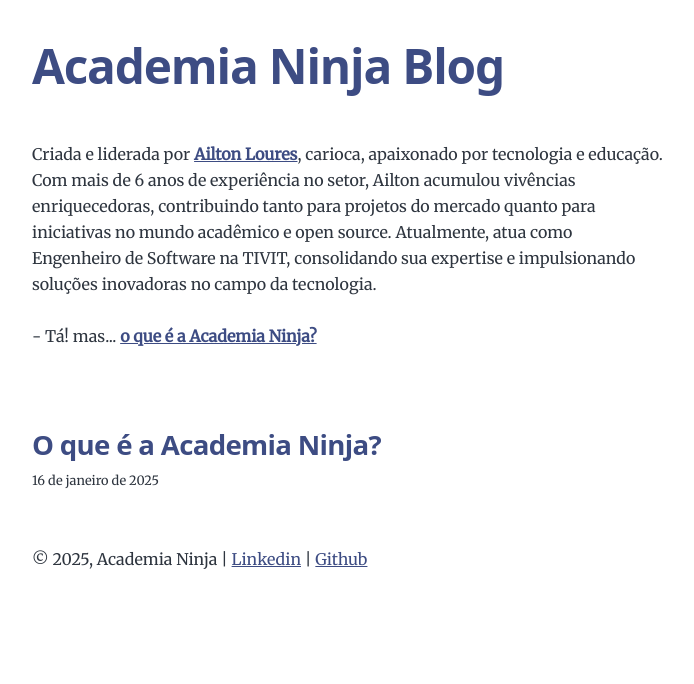
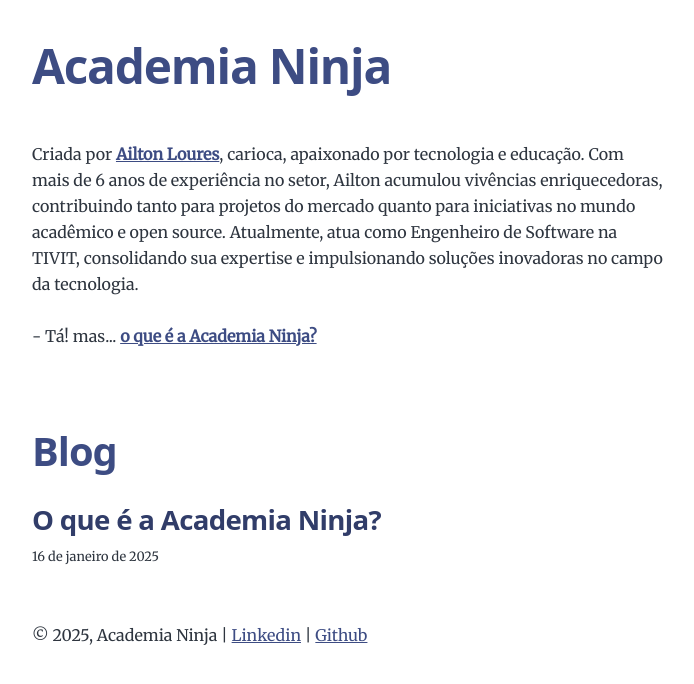
Before and after one commit to Academia-Ninja/academia-ninja-blog, a Gatsby site: page / in a window 1280 px wide. Shown: the whole page, without its empty margins (292-986 px from the left). Built offline with nearby package versions, Linux system fonts and the light colour scheme; Gatsby itself is replaced by a stand-in of ours.

Commit message:
chore: atualizando coloração e itens do site

```diff
--- a/gatsby-config.js
+++ b/gatsby-config.js
@@ -9,7 +9,7 @@
  */
 module.exports = {
   siteMetadata: {
-    title: `Academia Ninja Blog`,
+    title: `Academia Ninja`,
     author: {
       name: `Ailton Loures`,
       site: `https://www.linkedin.com/in/ailton-loures`,
--- a/src/components/bio.js
+++ b/src/components/bio.js
@@ -21,7 +21,7 @@
     <div className="bio">
       {author?.name && (
         <p>
-          Criada e liderada por{" "}
+          Criada por{" "}
           <strong>
             <a href={author.site}>{author.name}</a>
           </strong>
--- a/src/pages/index.js
+++ b/src/pages/index.js
@@ -13,6 +13,7 @@
   return (
     <Layout location={location} title={siteTitle}>
       <Bio />
+      <h1 className="title-heading">Blog</h1>
       {posts.length === 0 ? (
         <p>Não foram encontradas postagens no blog.</p>
       ) : (
@@ -28,7 +29,7 @@
 
 export default BlogIndex
 
-export const Head = () => <Seo title="Posts" />
+export const Head = () => <Seo title="Blog" />
 
 export const pageQuery = graphql`
   {
--- a/src/style.css
+++ b/src/style.css
@@ -55,7 +55,7 @@
   --color-primary: #3d4c83;
   --color-text: #2e353f;
   --color-text-light: #4f5969;
-  --color-heading: #1a202c;
+  --color-heading: #313D69;
   --color-heading-black: black;
   --color-accent: #d1dce5;
 }
@@ -258,6 +258,11 @@
   color: var(--color-primary);
 }
 
+.title-heading {
+  margin: 0;
+  color: var(--color-primary);
+}
+
 .post-list-item {
   margin-bottom: var(--spacing-8);
   margin-top: var(--spacing-8);
@@ -269,7 +274,7 @@
 
 .post-list-item h2 {
   font-size: var(--fontSize-4);
-  color: var(--color-primary);
+  color: var(--color-heading);
   margin-bottom: var(--spacing-2);
   margin-top: var(--spacing-0);
 }
@@ -303,6 +308,7 @@
 
 .blog-post header h1 {
   margin: var(--spacing-0) var(--spacing-0) var(--spacing-4) var(--spacing-0);
+  color: var(--color-primary);
 }
 
 .blog-post header p {
```
